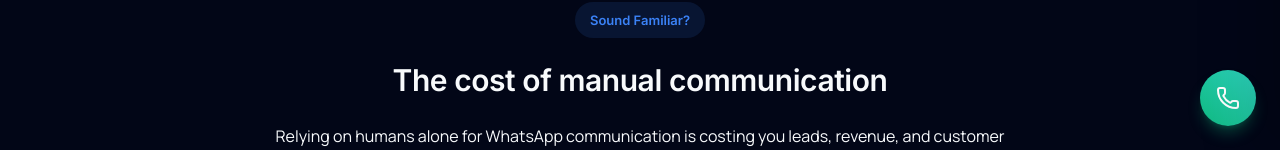
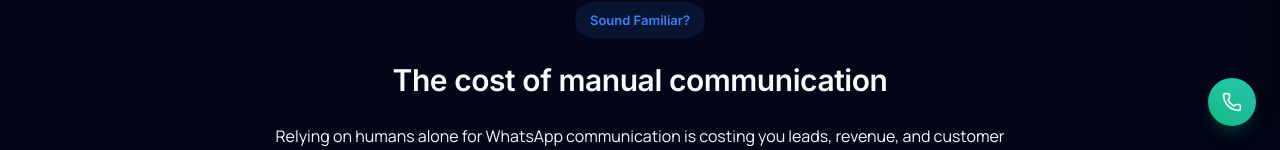
Before and after one commit to Nidhimodi15/Avorix-AI, a React (Vite) app: page / in a window 1280 px wide. Shown: the part 650-800 px from the top of the page. Built offline with nearby package versions, Linux system fonts and the light colour scheme.

Commit message:
style: reduce size and remove pulse animation of floating call button for elegance

```diff
--- a/src/components/shared/floating-call-button.tsx
+++ b/src/components/shared/floating-call-button.tsx
@@ -18,13 +18,10 @@ export function FloatingCallButton() {
       >
         <a
           href="tel:+919664713124"
-          className="relative flex items-center justify-center w-14 h-14 bg-gradient-to-tr from-emerald-500 to-teal-400 rounded-full text-white shadow-lg shadow-emerald-500/30 hover:shadow-emerald-500/50 hover:-translate-y-1 transition-all duration-300"
+          className="relative flex items-center justify-center w-12 h-12 bg-gradient-to-tr from-emerald-500 to-teal-400 rounded-full text-white shadow-lg shadow-emerald-500/20 hover:shadow-emerald-500/40 hover:-translate-y-1 transition-all duration-300"
           aria-label="Call Us"
         >
-          {/* Pulsing rings behind the button */}
-          <span className="absolute inset-0 rounded-full bg-emerald-500 animate-ping opacity-20 duration-1000"></span>
-
-          <Phone className="w-6 h-6" />
+          <Phone className="w-5 h-5" />
         </a>
       </motion.div>
     </AnimatePresence>
```
